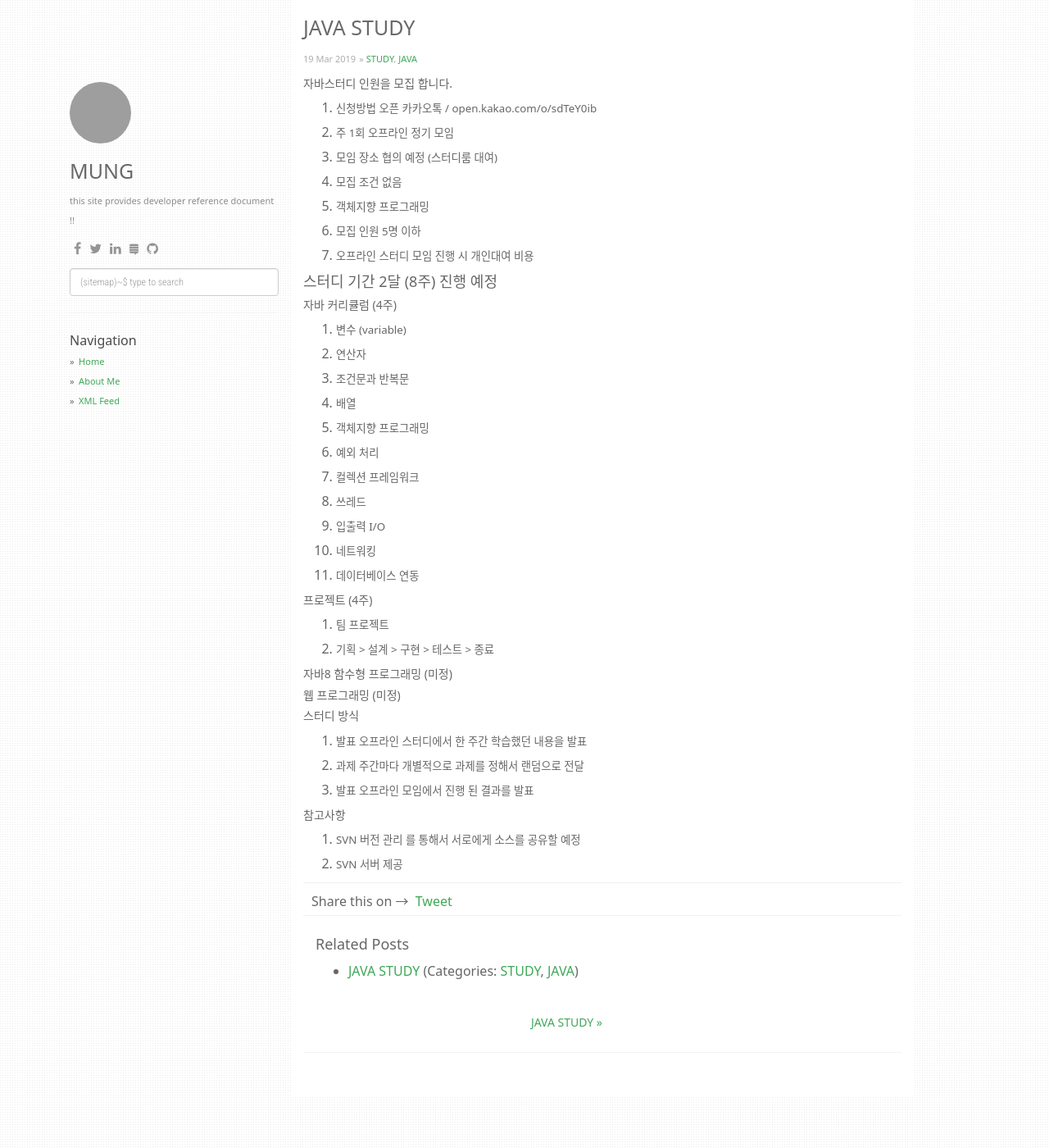
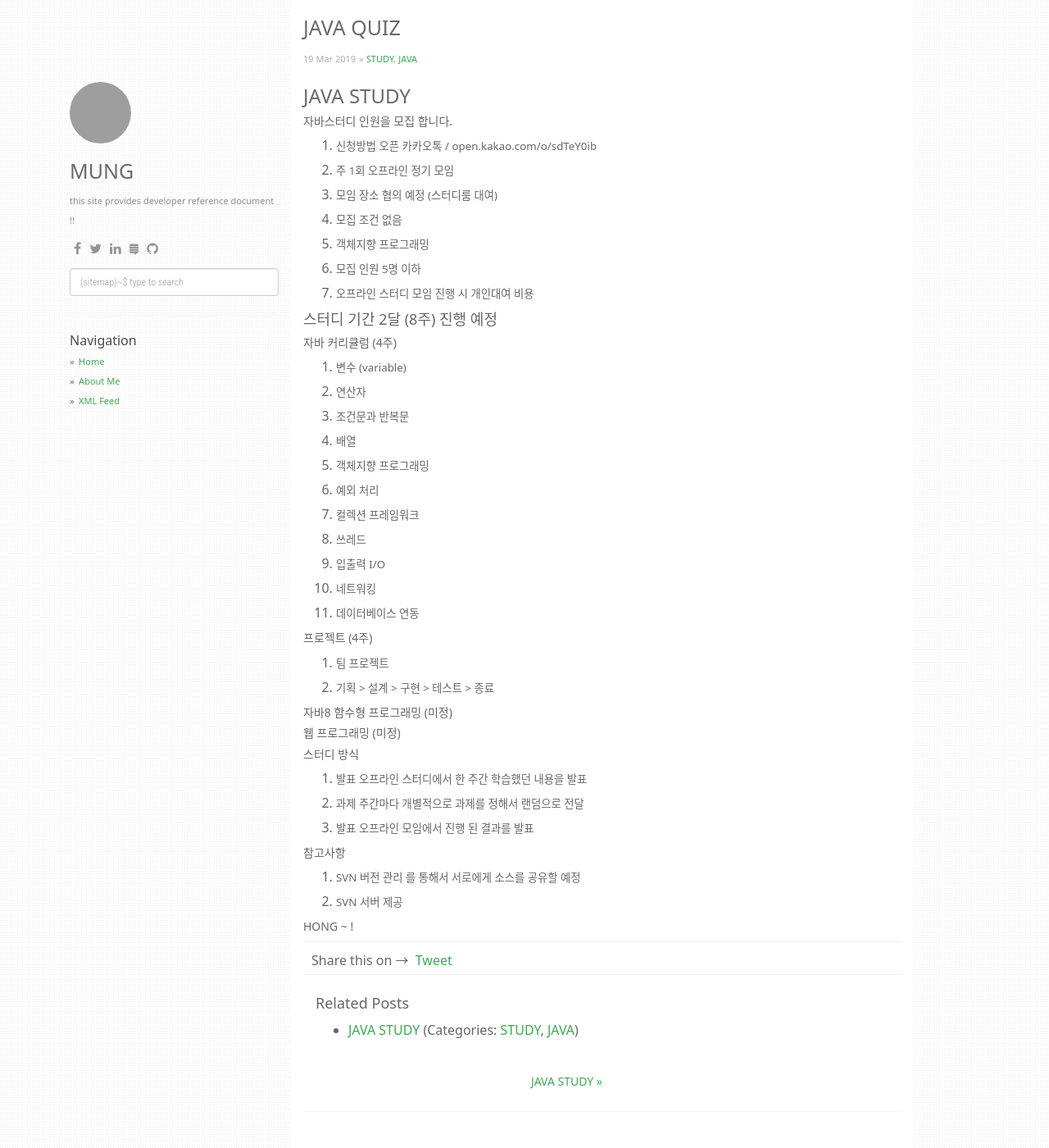
Before and after one commit to dev-docs/document, a Jekyll site: the page built from _posts/2019-03-19-Java-Study-page.md, in a window 1280 px wide and 1400 px high. Shown: the whole window at 82% size. Built offline with Jekyll 4.4.1, drawn with Linux system fonts in a browser that asks for light colours; nearby versions of some CDN libraries; comment, search, counter and statistics services are not loaded; grey boxes are pictures that could not be loaded.

Commit message:
Update 2019-03-19-Java-Study-page.md

```diff
--- a/_posts/2019-03-19-Java-Study-page.md
+++ b/_posts/2019-03-19-Java-Study-page.md
@@ -1,9 +1,11 @@
 ---
 layout: post
-title:  "JAVA STUDY"
+title:  "JAVA QUIZ"
 date:   2019-03-19 18:34:10 +0700
 categories: [STUDY, JAVA]
 ---
+
+### JAVA STUDY
 
 ##### 자바스터디 인원을 모집 합니다.
 
@@ -73,3 +75,5 @@ categories: [STUDY, JAVA]
 1. SVN 버전 관리 를 통해서 서로에게 소스를 공유할 예정
 
 2. SVN 서버 제공
+
+##### HONG ~ !
```
